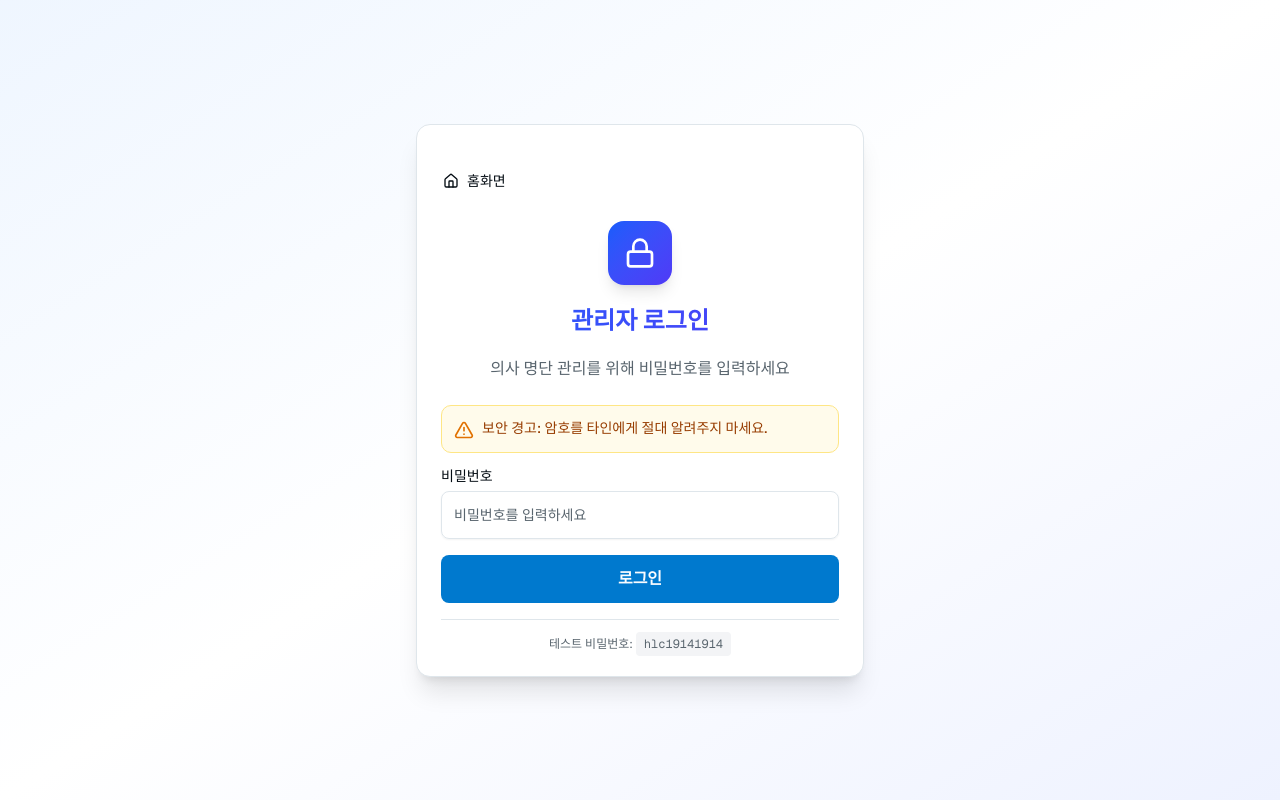
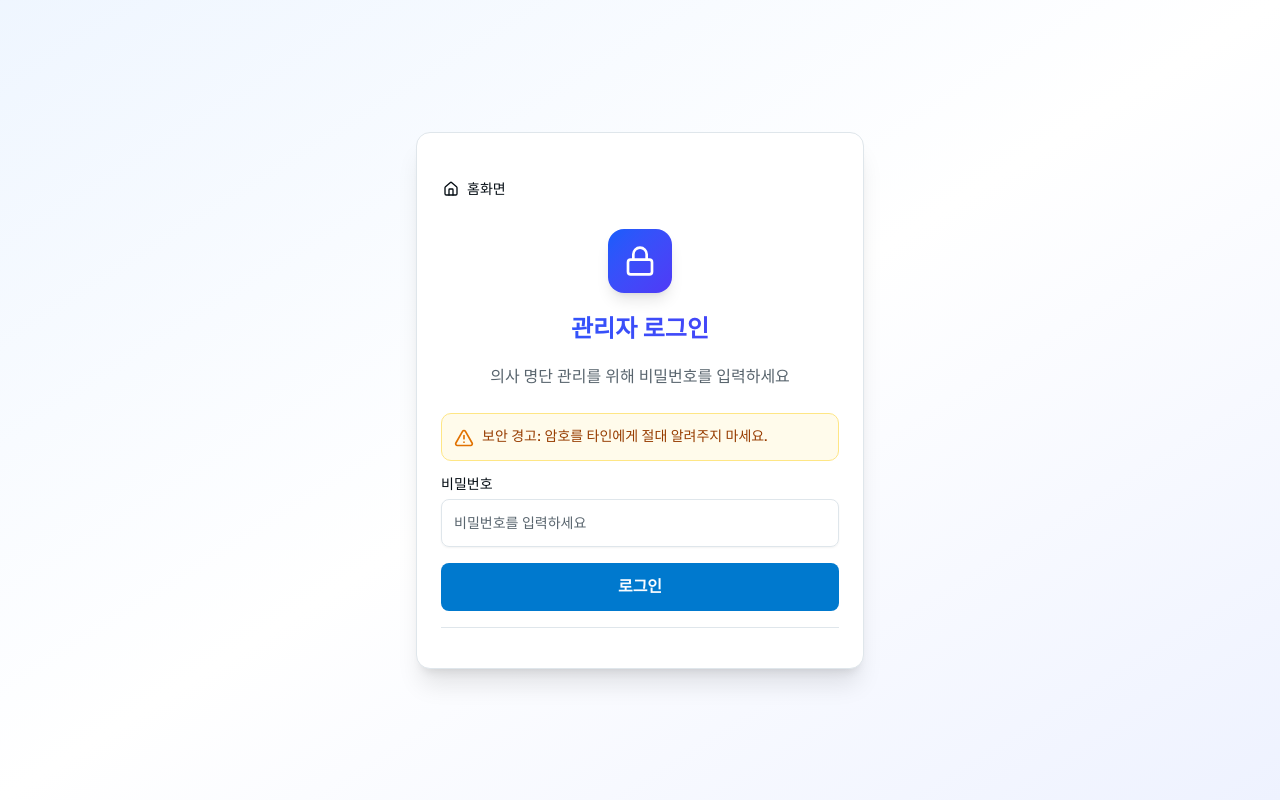
Before and after one commit to Jwoon0727/hlc_doctorinfo, a Next.js app: page /admin/login in a window 1280 px wide. Built offline with nearby package versions, Linux system fonts and the light colour scheme.

Commit message:
컨펌 완

```diff
--- a/app/admin/login/page.tsx
+++ b/app/admin/login/page.tsx
@@ -88,7 +88,7 @@ export default function AdminLoginPage() {
 
             <div className="pt-4 border-t">
               <p className="text-xs text-center text-muted-foreground">
-                테스트 비밀번호: <code className="px-2 py-1 bg-gray-100 rounded">hlc19141914</code>
+
               </p>
             </div>
           </form>
--- a/lib/auth.ts
+++ b/lib/auth.ts
@@ -1,5 +1,5 @@
 // Simple authentication for admin access
-const ADMIN_PASSWORD = "hlc19141914" // In production, this should be environment variable
+const ADMIN_PASSWORD = "jw19141935" // In production, this should be environment variable
 
 export function validateAdminPassword(password: string): boolean {
   return password === ADMIN_PASSWORD
```
